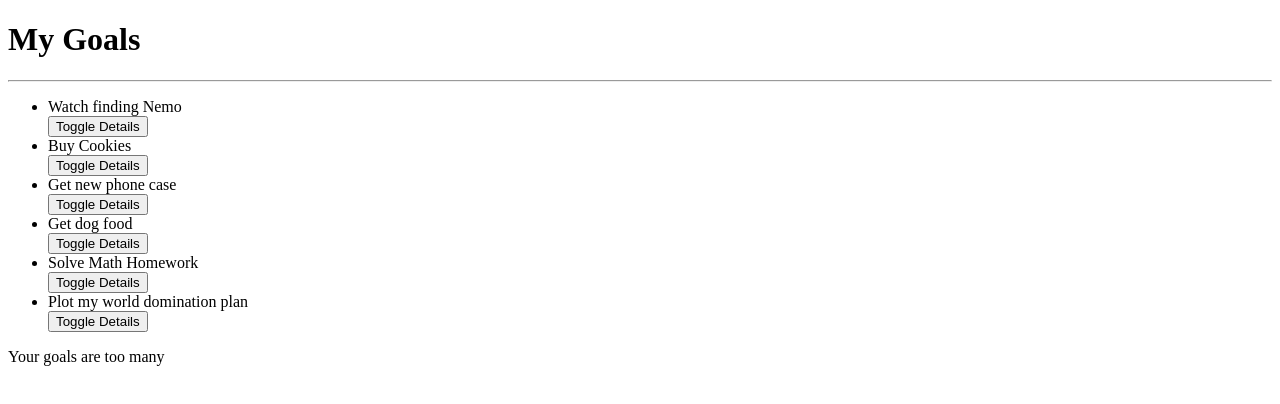
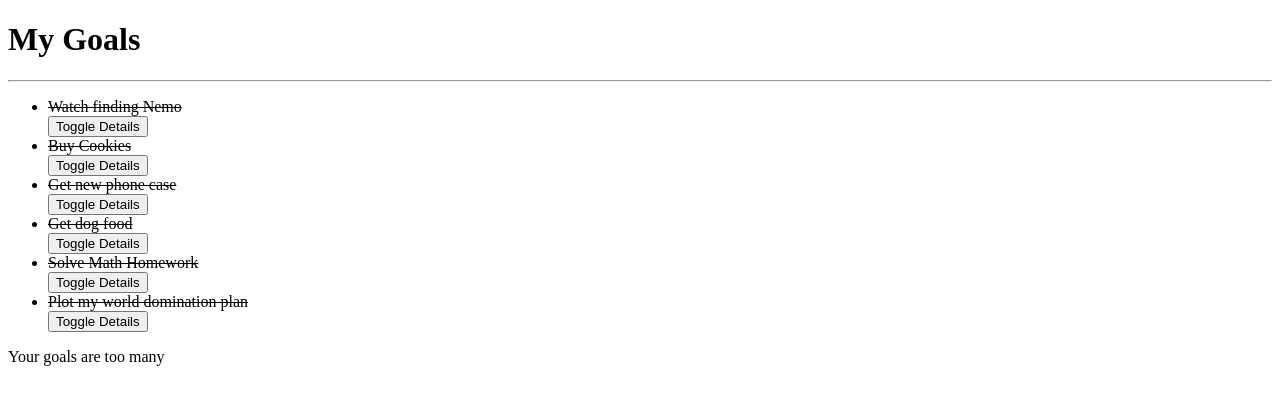
Before and after one commit to themaryanjuguna/goals, an Angular app: page / in a window 1280 px wide. Shown: the top 404 px of the page. Built offline with nearby package versions, Linux system fonts and the light colour scheme.

Commit message:
changed the text-decoration to line-through.

```diff
--- a/src/app/goal/goal.component.html
+++ b/src/app/goal/goal.component.html
@@ -2,9 +2,11 @@
     <hr>
     <ul>
       <div *ngFor='let goal of goals;let i = index'>
-        <li>{{goal.name}}</li>
+        <li appStrikethrough>{{goal.name}}</li>
         <button (click)='toggleDetails(i)'>Toggle Details</button>
+
         <app-goal-detail *ngIf='goal.showDescription' [goal]='goal' (isComplete) = 'completeGoal($event,i)'></app-goal-detail>
+
       </div>
     </ul>
     <p *ngIf='goals.length > 5'>Your goals are too many</p>
```
